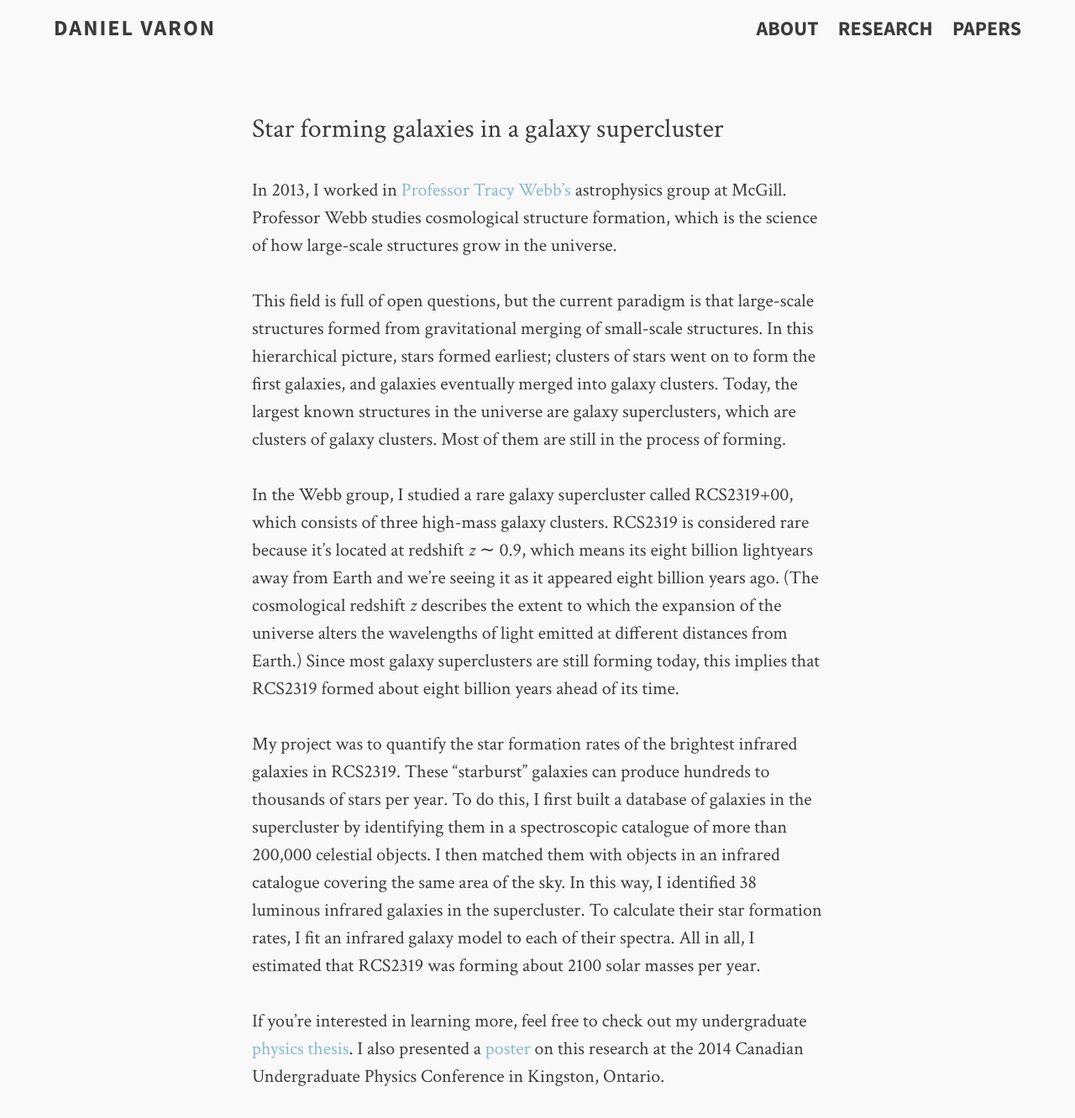
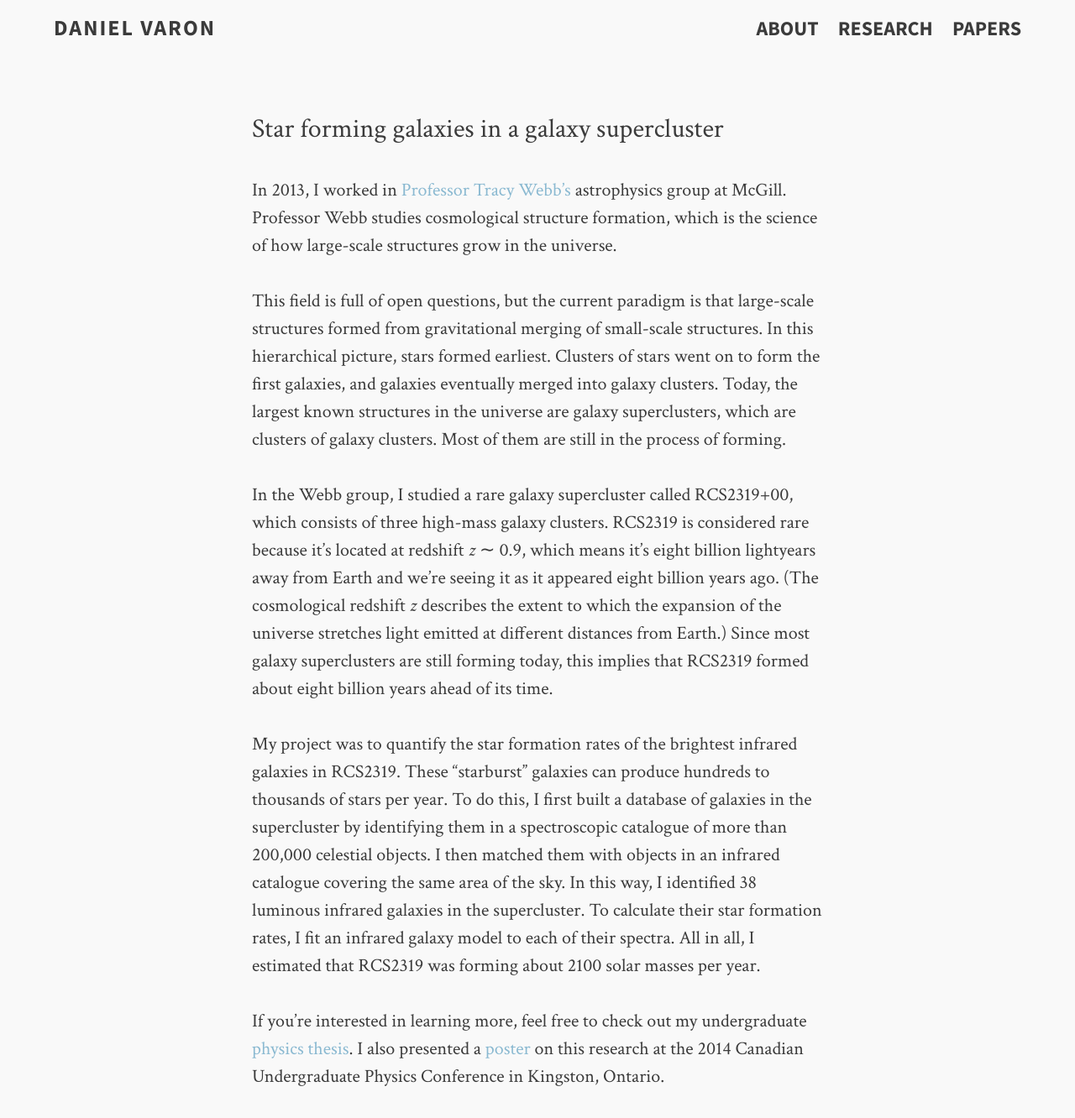
Before and after one commit to djvaron/djvaron.github.io, a Jekyll site: the page built from res_astro.md, in a window 1280 px wide. Shown: the whole page at 84% size. Built offline with Jekyll 4.4.1, drawn with Linux system fonts in a browser that asks for light colours.

Commit message:
edit astro research

```diff
--- a/res_astro.md
+++ b/res_astro.md
@@ -8,9 +8,9 @@ tags: [research, astrophysics]
 
 In 2013, I worked in [Professor Tracy Webb's](http://www.physics.mcgill.ca/~webb/) astrophysics group at McGill. Professor Webb studies cosmological structure formation, which is the science of how large-scale structures grow in the universe.
 
-This field is full of open questions, but the current paradigm is that large-scale structures formed from gravitational merging of small-scale structures. In this hierarchical picture, stars formed earliest; clusters of stars went on to form the first galaxies, and galaxies eventually merged into galaxy clusters. Today, the largest known structures in the universe are galaxy superclusters, which are clusters of galaxy clusters. Most of them are still in the process of forming.
+This field is full of open questions, but the current paradigm is that large-scale structures formed from gravitational merging of small-scale structures. In this hierarchical picture, stars formed earliest. Clusters of stars went on to form the first galaxies, and galaxies eventually merged into galaxy clusters. Today, the largest known structures in the universe are galaxy superclusters, which are clusters of galaxy clusters. Most of them are still in the process of forming.
 
-In the Webb group, I studied a rare galaxy supercluster called RCS2319+00, which consists of three high-mass galaxy clusters. RCS2319 is considered rare because it's located at redshift *z* &sim; 0.9, which means its eight billion lightyears away from Earth and we're seeing it as it appeared eight billion years ago. (The cosmological redshift *z* describes the extent to which the expansion of the universe alters the wavelengths of light emitted at different distances from Earth.) Since most galaxy superclusters are still forming today, this implies that RCS2319 formed about eight billion years ahead of its time.
+In the Webb group, I studied a rare galaxy supercluster called RCS2319+00, which consists of three high-mass galaxy clusters. RCS2319 is considered rare because it's located at redshift *z* &sim; 0.9, which means it's eight billion lightyears away from Earth and we're seeing it as it appeared eight billion years ago. (The cosmological redshift *z* describes the extent to which the expansion of the universe stretches light emitted at different distances from Earth.) Since most galaxy superclusters are still forming today, this implies that RCS2319 formed about eight billion years ahead of its time.
 
 My project was to quantify the star formation rates of the brightest infrared galaxies in RCS2319. These "starburst" galaxies can produce hundreds to thousands of stars per year. To do this, I first built a database of galaxies in the supercluster by identifying them in a spectroscopic catalogue of more than 200,000 celestial objects. I then matched them with objects in an infrared catalogue covering the same area of the sky. In this way, I identified 38 luminous infrared galaxies in the supercluster. To calculate their star formation rates, I fit an infrared galaxy model to each of their spectra. All in all, I estimated that RCS2319 was forming about 2100 solar masses per year.
 
```
